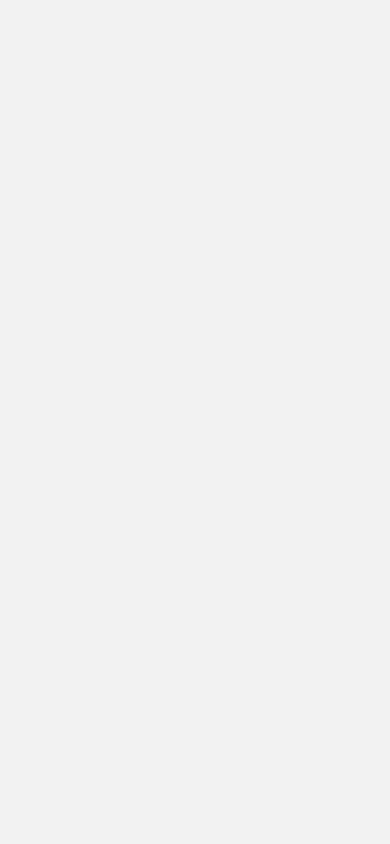
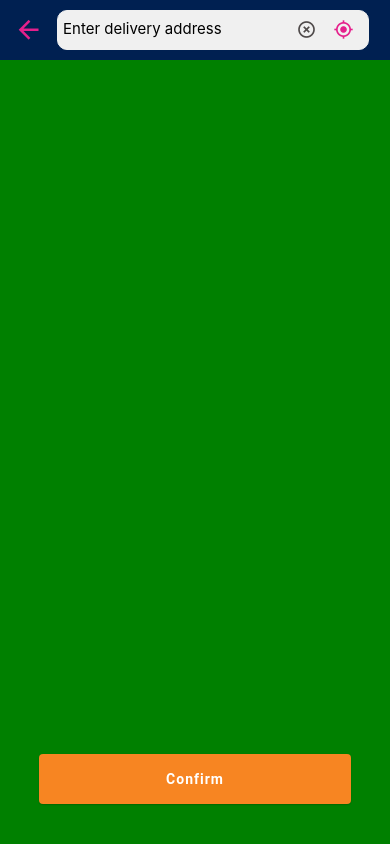
Before and after one commit to blueberry404/FoodMania, a React Native app: screen /FindLocation in a window 390 px wide. Built offline with nearby package versions, Linux system fonts and the light colour scheme.

Commit message:
Find location UI

```diff
--- /dev/null
+++ b/assets/images/index.js
@@ -0,0 +1,2 @@
+export const IMG_LOCATION_MAP = require('../../assets/images/locationmap.png')
+export const IMG_CURR_LOC = require('../../assets/images/current_location.png')
--- /dev/null
+++ b/src/colors.js
@@ -0,0 +1,7 @@
+export const COLOR_PINK = 'rgb(229, 32, 140)'
+export const COLOR_ORANGE = '#f78522'
+export const COLOR_BLUE = 'rgb(0, 32, 81)'
+export const COLOR_GREEN = 'rgb(25, 183, 144)'
+export const COLOR_WHITE = '#fff'
+export const COLOR_TEXT_BG = '#f0f0f0'
+export const COLOR_GRAY_ICON = '#4f4a4a'
--- a/src/screens/AllowAccess.js
+++ b/src/screens/AllowAccess.js
@@ -2,7 +2,9 @@ import React from 'react'
 import { View, Image, StyleSheet } from 'react-native'
 import { Headline, Paragraph, Button } from 'react-native-paper'
 
-const AllowAccess = () => {
+import { IMG_LOCATION_MAP } from '../../assets/images'
+
+const AllowAccess = ({ navigation }) => {
     const {
         container,
         spacer,
@@ -21,7 +23,7 @@ const AllowAccess = () => {
         <View style={container}>
             <View style={spacer} />
             <View style={contentContainer}>
-                <Image style={img} source={require('../../assets/images/locationmap.png')} />
+                <Image style={img} source={IMG_LOCATION_MAP} />
                 <Headline style={headline}>Find Restaurant and Shops near you!</Headline>
                 <Paragraph style={info}>
                     By allowing location access, you can search for restaurants and shops near you
@@ -45,7 +47,7 @@ const AllowAccess = () => {
                     color="#f78522"
                     uppercase={false}
                     labelStyle={textButtonLabelStyle}
-                    onPress={() => console.log('Pressed')}
+                    onPress={() => navigation.navigate('FindLocation')}
                 >
                     Enter My Location
                 </Button>
--- a/src/screens/FindLocation.js
+++ b/src/screens/FindLocation.js
@@ -1,6 +1,118 @@
 import React from 'react'
-import { View } from 'react-native'
+import { StyleSheet, View, TextInput } from 'react-native'
+import { IconButton, Button } from 'react-native-paper'
+import { SafeAreaView } from 'react-native-safe-area-context'
+import { COLOR_BLUE, COLOR_PINK, COLOR_TEXT_BG, COLOR_GRAY_ICON } from '../colors'
 
-const FindLocation = () => <View>{/* <Text>This is FindLocation</Text> */}</View>
+const FindLocation = ({ navigation }) => {
+    const {
+        container,
+        cardStyle,
+        textContainer,
+        textInputStyle,
+        iconView,
+        buttonStyle,
+        filledButtonLabelStyle,
+        contentContainer,
+        buttonContainer,
+    } = styles
+
+    return (
+        <SafeAreaView style={container} edges={['top', 'left', 'right']}>
+            <View style={container}>
+                <View style={cardStyle}>
+                    <IconButton
+                        icon="arrow-left"
+                        color={COLOR_PINK}
+                        size={30}
+                        onPress={() => navigation.goBack()}
+                    />
+                    <View style={textContainer}>
+                        <TextInput
+                            style={textInputStyle}
+                            underlineColorAndroid="transparent"
+                            placeholder="Enter delivery address"
+                            autoCorrect={false}
+                            borderWidth={0}
+                        />
+                        <IconButton
+                            icon="close-circle-outline"
+                            style={iconView}
+                            color={COLOR_GRAY_ICON}
+                            size={20}
+                            onPress={() => {}}
+                        />
+                        <IconButton
+                            icon="crosshairs-gps"
+                            style={iconView}
+                            color={COLOR_PINK}
+                            size={20}
+                            onPress={() => {}}
+                        />
+                    </View>
+                </View>
+                <View style={contentContainer}>
+                    <View style={container}></View>
+                    <View style={buttonContainer}>
+                        <Button
+                            contentStyle={buttonStyle}
+                            mode="contained"
+                            color="#f78522"
+                            uppercase={false}
+                            labelStyle={filledButtonLabelStyle}
+                            onPress={() => console.log('Pressed')}
+                        >
+                            Confirm
+                        </Button>
+                    </View>
+                </View>
+            </View>
+        </SafeAreaView>
+    )
+}
+
+const styles = StyleSheet.create({
+    container: { flex: 1 },
+    cardStyle: {
+        backgroundColor: COLOR_BLUE,
+        height: 60,
+        flexDirection: 'row',
+        alignItems: 'center',
+    },
+    textContainer: {
+        backgroundColor: COLOR_TEXT_BG,
+        height: 40,
+        width: '80%',
+        borderRadius: 10,
+        borderWidth: 1,
+        borderColor: COLOR_TEXT_BG,
+        overflow: 'hidden',
+        flexDirection: 'row',
+        alignContent: 'center',
+        padding: 5,
+    },
+    textInputStyle: {
+        width: '75%',
+        height: '90%',
+        color: 'black',
+        fontSize: 15,
+        backgroundColor: COLOR_TEXT_BG,
+    },
+    iconView: {
+        width: 25,
+        height: 25,
+        alignSelf: 'center',
+    },
+    buttonStyle: { height: 50, width: '100%' },
+    filledButtonLabelStyle: { color: '#fff', fontWeight: '600' },
+    contentContainer: { flex: 1, backgroundColor: 'green', flexDirection: 'column' },
+    buttonContainer: {
+        width: '80%',
+        height: 90,
+        position: 'absolute',
+        bottom: 0,
+        alignSelf: 'center',
+    },
+})
 
 export default FindLocation
```
Also changed, not shown: .eslintrc.js, assets/images/current_location.png (added), 1 other file (tests, documents, lock files or other folders).
